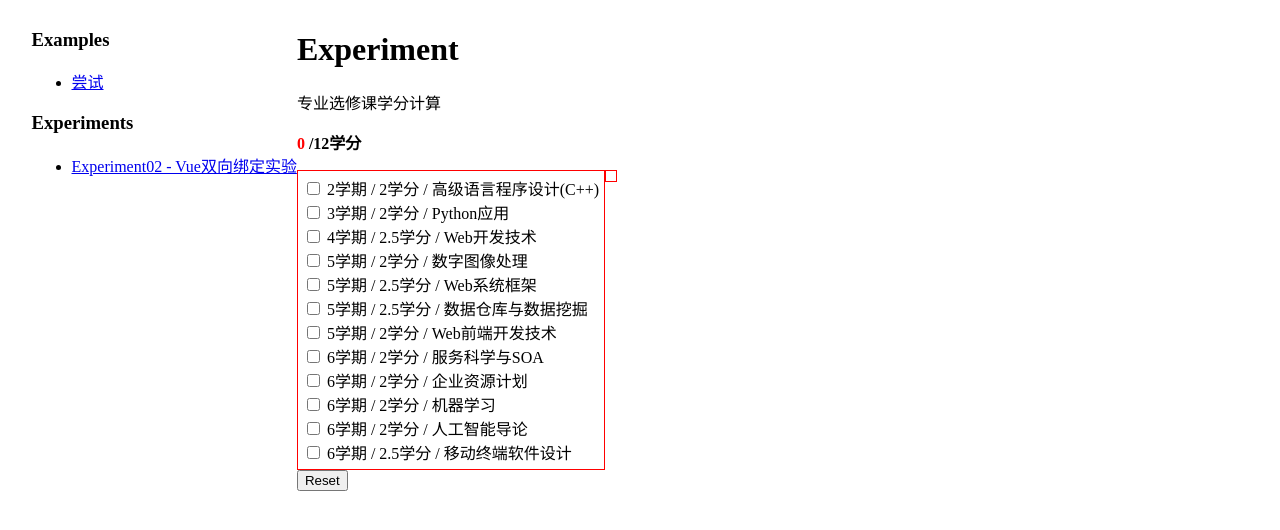
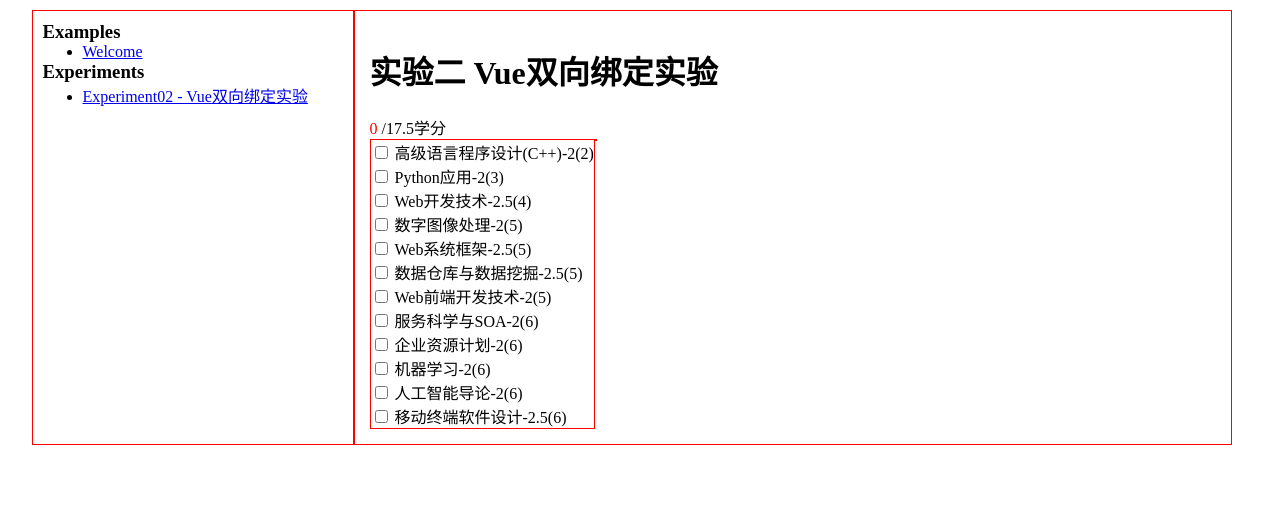
Before and after one commit to dieatmore/vue-space, a Vue app: page /experiment02 in a window 1280 px wide. Shown: the top 530 px of the page. Built offline with nearby package versions, Linux system fonts and the light colour scheme; the HTML template or start-up script is replaced by a standard one.

Commit message:
实验二 Vue双向绑定实验

```diff
--- a/src/App.vue
+++ b/src/App.vue
@@ -23,7 +23,7 @@ body {
 #sidebar {
   width: 300px;
   border: 1px solid red;
-  padding: 15px;
+  padding: 10px;
 }
 #router {
   border: 1px solid red;
--- a/src/views/SidebarView.vue
+++ b/src/views/SidebarView.vue
@@ -1,10 +1,10 @@
 <script setup lang="ts"></script>
 <template>
-  <div>
+  <div id="sidebar">
     <h3>Examples</h3>
     <ul>
       <li>
-        <router-link to="/example01">尝试</router-link>
+        <router-link to="/example01">Welcome</router-link>
       </li>
     </ul>
     <h3>Experiments</h3>
@@ -15,3 +15,8 @@
     </ul>
   </div>
 </template>
+<style scoped>
+* {
+  margin: 0;
+}
+</style>
--- a/src/views/example01/Example01-1.vue
+++ b/src/views/example01/Example01-1.vue
@@ -1,5 +1,5 @@
 <template>
-  <div>
+  <div id="router">
     <h1>Welcome</h1>
     <p>
       <h4>老师的Github</h4>
--- a/src/views/experiment02/IndexView.vue
+++ b/src/views/experiment02/IndexView.vue
@@ -1,56 +1,50 @@
+<script setup lang="ts">
+import { ref, watch } from 'vue'
+import { listCourses, type Course } from './services'
+const coursesR = ref(listCourses().sort((a, b) => a.term - b.term))
+const selectCoursesR = ref<Course[]>([])
+const pointTarget = 17.5
+const pointR = ref(0)
+watch(selectCoursesR, () => {
+  //选择课程更新后，学分从零开始计算，选择的课程重新排序
+  pointR.value = 0
+  for (const c of selectCoursesR.value) {
+    pointR.value += c.point
+  }
+  selectCoursesR.value.sort((a, b) => a.term - b.term)
+})
+</script>
 <template>
-  <div>
-    <h1>Experiment</h1>
-    <p>专业选修课学分计算</p>
-    <p style="font-weight: bold">
-      <span :style="{ color: pointR >= requiredPoint ? 'green' : 'red' }">
+  <div id="router">
+    <h1>实验二 Vue双向绑定实验</h1>
+    <div id="point">
+      <span :style="{ color: pointR <= pointTarget ? 'red' : 'green' }">
         {{ pointR }}
       </span>
-      /{{ requiredPoint }}学分
-    </p>
-    <div class="course">
+      /{{ pointTarget }}学分
+    </div>
+    <div id="courses">
       <template v-for="(c, index) of coursesR" :key="index">
         <label>
-          <input type="checkbox" v-model="selectedCoursesR" :value="c" />
-          {{ c.term }}学期 / {{ c.point }}学分 / {{ c.name }}
+          <input type="checkbox" v-model="selectCoursesR" :value="c" />
+          {{ c.name }}-{{ c.point }}({{ c.term }})
+          <br />
         </label>
+      </template>
+    </div>
+    <div id="courses2">
+      <template v-for="(c, index) of selectCoursesR" :key="index">
+        {{ c.name }}-{{ c.point }}({{ c.term }})
         <br />
       </template>
     </div>
-    <div class="course">
-      <template v-for="(c, index) of selectedCoursesR" :key="index">
-        {{ c.term }}学期 / {{ c.point }}学分 / {{ c.name }}
-        <br />
-      </template>
-    </div>
-    <div>
-      <button @click="clearSelectedF">Reset</button>
-    </div>
   </div>
 </template>
-<script lang="ts" setup>
-import { ref, watch } from 'vue'
-import { listCourses, type Course } from './services'
-
-const requiredPoint = 12
-const pointR = ref(0)
-const c2 = listCourses().sort((a, b) => a.term - b.term)
-const coursesR = ref<Course[]>(c2)
-const selectedCoursesR = ref<Course[]>([])
-const clearSelectedF = () => (selectedCoursesR.value.length = 0)
-watch(selectedCoursesR, () => {
-  pointR.value = 0
-  selectedCoursesR.value.forEach(c => {
-    pointR.value += c.point
-  })
-  selectedCoursesR.value.sort((a, b) => a.term - b.term)
-})
-</script>
 <style scoped>
-.course {
+#courses,
+#courses2 {
+  display: inline-block;
   border: 1px solid red;
-  padding: 5px;
-  display: inline-block;
   vertical-align: top;
 }
 </style>
```
